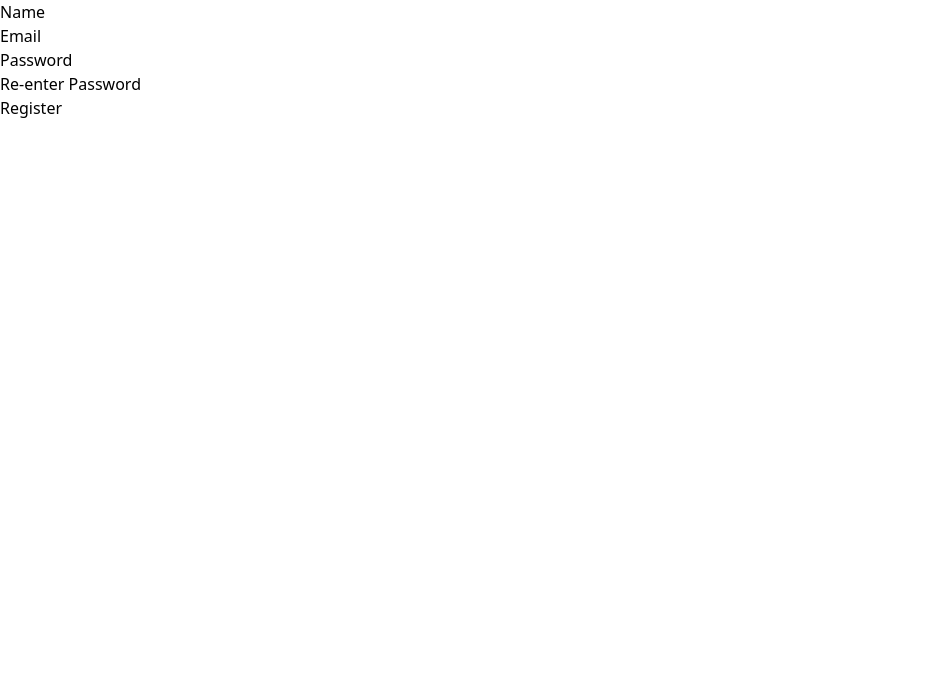
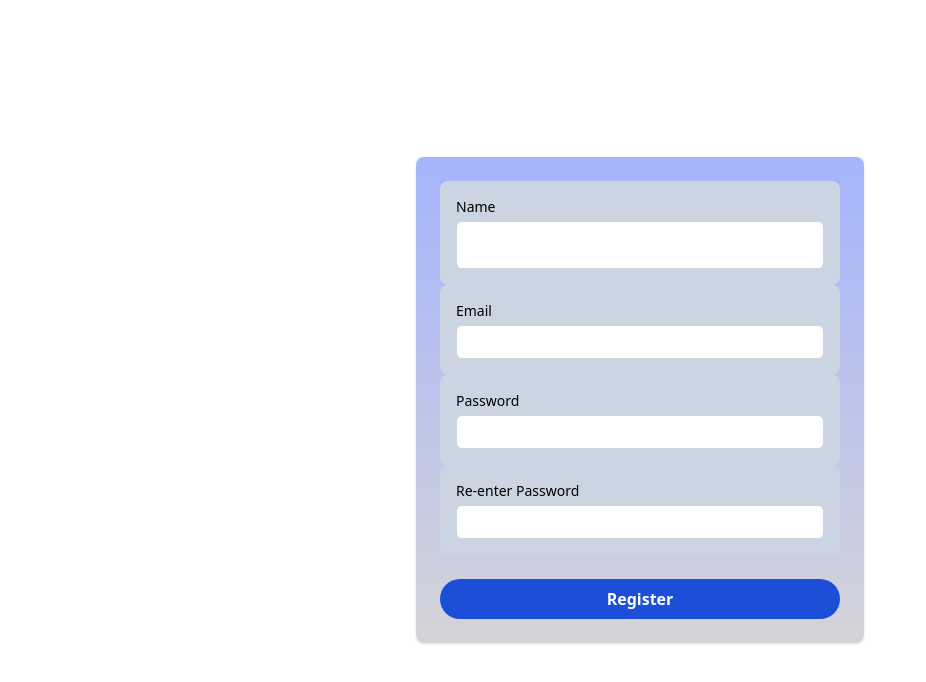
Before and after one commit to Pavikkaran-p/ECE_page, a React (Create React App) app in the folder project/frontend/: page /register in a window 1280 px wide. Shown: the top 682 px of the page, without its empty margins (0-926 px from the left). Built offline with nearby package versions, Linux system fonts and the light colour scheme.

Commit message:
Register Page done

```diff
--- a/project/frontend/src/Components/Header.jsx
+++ b/project/frontend/src/Components/Header.jsx
@@ -48,7 +48,7 @@ function Header() {
           <div>
           <div className='md:flex gap-3 hidden'>
               <p><Link to='/login'>Login</Link></p>
-              <p><Link to='/signup'>Register</Link></p>
+              <p><Link to='/register'>Register</Link></p>
           </div>
             <p className={`${!LoginIcon ? "block" : "hidden"} md:hidden`} onClick={()=>setLoginIcon(true)}><IoIosLogIn size={30}/></p>
             <div className={`${LoginIcon ? "block" : "hidden"}`}>
--- a/project/frontend/src/Components/LoginForm.jsx
+++ b/project/frontend/src/Components/LoginForm.jsx
@@ -39,9 +39,6 @@ function LoginForm() {
 
   return (
     <div className='h-screen'>
-
-
-
     <form onSubmit={handleLogin}>
             {Error}
 <div className='h-screen flex items-center justify-center'>
--- a/project/frontend/src/Components/RegisterForm.jsx
+++ b/project/frontend/src/Components/RegisterForm.jsx
@@ -13,28 +13,56 @@ function RegisterForm() {
 
     return(
         <div className='h-screen'>
-            <div className='flex flex-col'>
-                <div>
-                    <label>Name</label>
-                    <input type="text" value={RegisterName} onChange={(e)=>setRegisterName(e.target.value)}/>
-                </div>
-                <div>
-                    <label >Email</label>
-                    <input type="email" value={RegisterEmail} onChange={(e)=>setRegisterEmail(e.target.value)}/>
-                </div>
-                <div>
-                    <label>Password</label>
-                    <input type="password" value={RegisterPassword} onChange={(e)=>setRegisterPassword(e.target.value)}/>
-                </div>
-                <div>
-                    <label>Re-enter Password</label>
-                    <input type="password" value={Registerreenterpassword} onChange={(e)=>setRegisterreenterpassword(e.target.value)} />
-                </div>
-                <div>
-                    <button onClick={()=>btn_register()}>Register</button>
-                </div>
-            </div>
-        </div>
+  <div className='h-screen flex flex-col items-center justify-center'>
+    <div className='bg-gradient-to-b from-indigo-300 to-zinc-300 rounded-lg shadow p-6 mx-4 sm:mx-auto sm:max-w-md'>
+      <div className='bg-gradient-to-b from-slate-300 to-slate-300 rounded-lg p-4'>
+        <label className='block text-black text-sm font-normal'>Name</label>
+        <input
+          className='w-full mt-1 px-2 py-1 border border-gray-300 rounded-md text-black text-[25px] font-light'
+          type="text"
+          value={RegisterName}
+          onChange={(e) => setRegisterName(e.target.value)}
+        />
+      </div>
+      <div className='bg-gradient-to-b from-slate-300 to-slate-300 rounded-lg p-4'>
+        <label className='block text-black text-sm font-normal'>Email</label>
+        <input
+          type="email"
+          className='w-full mt-1 px-2 py-1 border border-gray-300 rounded-md'
+          value={RegisterEmail}
+          onChange={(e) => setRegisterEmail(e.target.value)}
+        />
+      </div>
+      <div className='bg-gradient-to-b from-slate-300 to-slate-300 rounded-lg p-4'>
+        <label className='block text-black text-sm font-normal'>Password</label>
+        <input
+          type="password"
+          className='w-full mt-1 px-2 py-1 border border-gray-300 rounded-md'
+          value={RegisterPassword}
+          onChange={(e) => setRegisterPassword(e.target.value)}
+        />
+      </div>
+      <div className='bg-gradient-to-b from-slate-300 to-slate-300 rounded-lg p-4'>
+        <label className='block text-black text-sm font-normal'>Re-enter Password</label>
+        <input
+          type="password"
+          className='w-full mt-1 px-2 py-1 border border-gray-300 rounded-md'
+          value={Registerreenterpassword}
+          onChange={(e) => setRegisterreenterpassword(e.target.value)}
+        />
+      </div>
+      <div>
+        <button
+          className='bg-blue-700 text-white font-bold py-2 px-4 rounded-full mt-6 mx-auto block w-full'
+          onClick={() => btn_register()}
+        >
+          Register
+        </button>
+      </div>
+    </div>
+  </div>
+</div>
+
     )
 }
 
```
Lines whose indentation alone changed are shown as unchanged.
